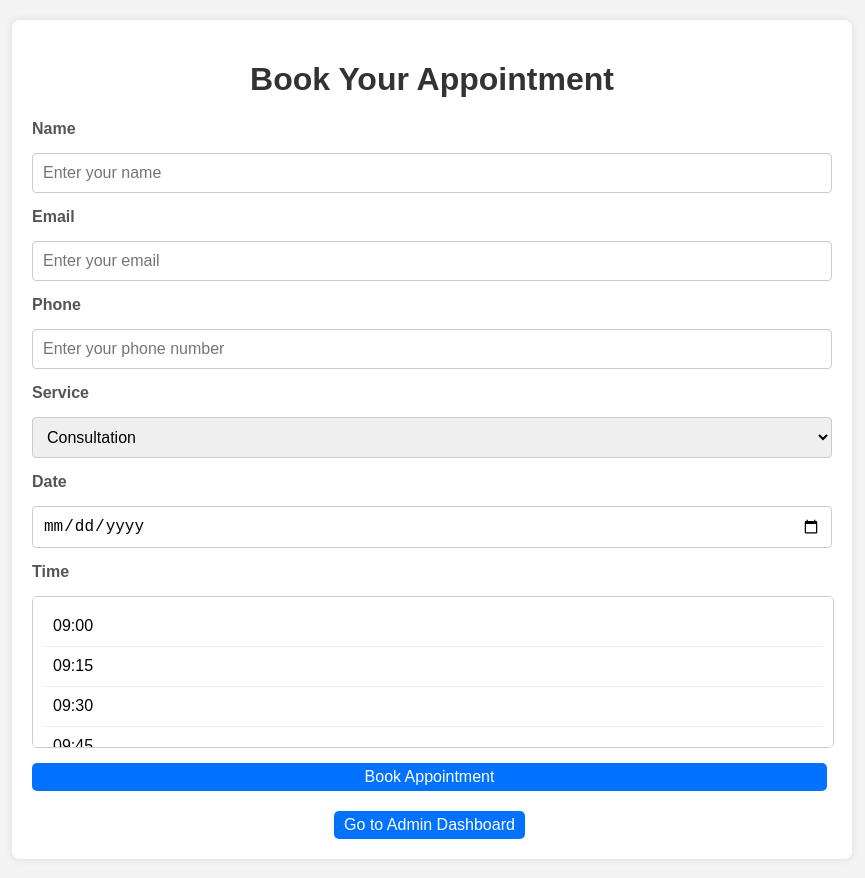
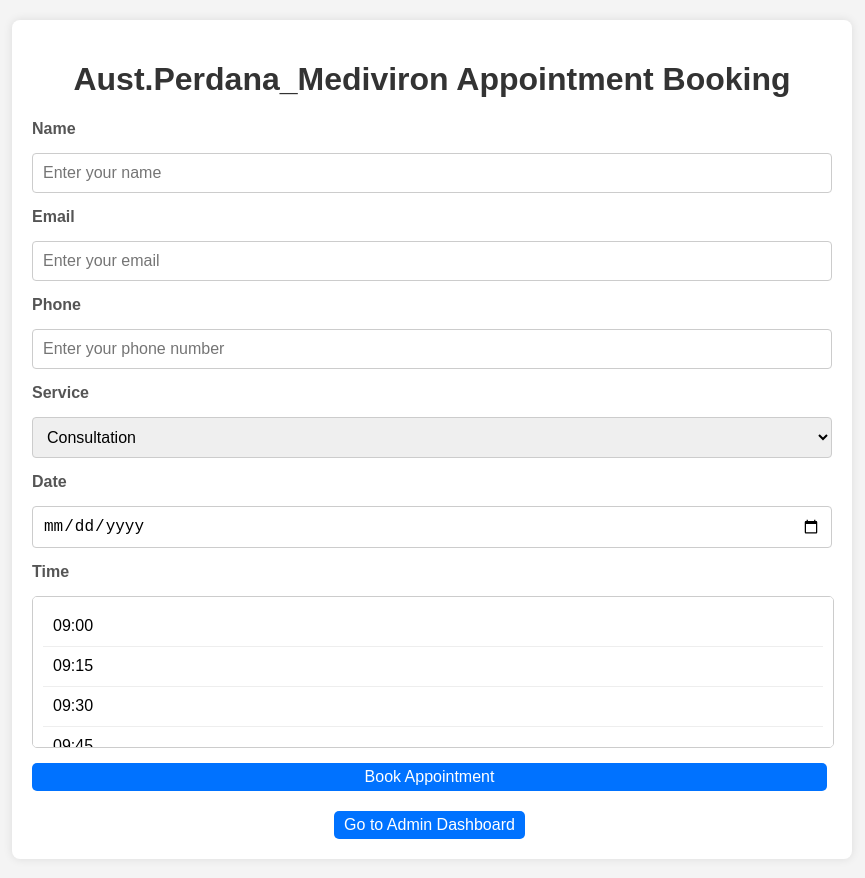
Before and after one commit to thirushaun/appointment-booking, a website: page public/index.html in a window 1280 px wide. Shown: the whole page, without its empty margins (208-1073 px from the left). Drawn offline with Linux system fonts and the light colour scheme; no server answers.

Commit message:
Update index.html

```diff
--- a/public/index.html
+++ b/public/index.html
@@ -8,7 +8,7 @@
 </head>
 <body>
     <div class="container">
-        <h1>Book Your Appointment</h1>
+        <h1>Aust.Perdana_Mediviron Appointment Booking</h1>
         <form id="appointmentForm">
             <label for="name">Name</label>
             <input type="text" id="name" placeholder="Enter your name" required>
```
